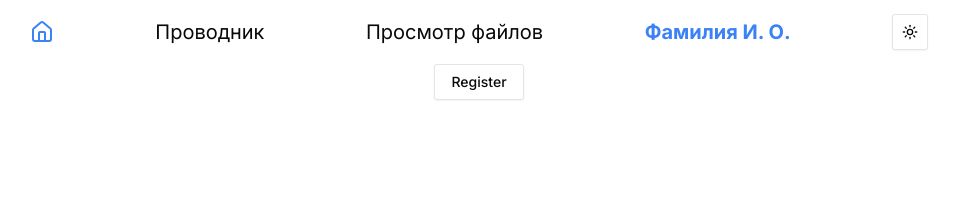
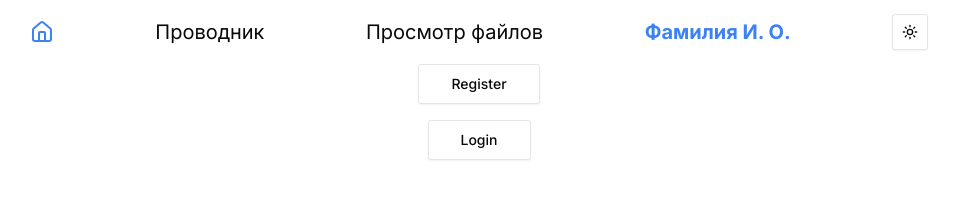
Before and after one commit to citec-spbu/MedicalDataService, a Next.js app in the folder frontend/: page / in a window 1280 px wide. Shown: the top 210 px of the page, without its empty margins (161-1120 px from the left). Built offline with nearby package versions, Linux system fonts and the light colour scheme.

Commit message:
fix: merge conflict resolved

```diff
--- a/frontend/app/(nav-layout)/page.tsx
+++ b/frontend/app/(nav-layout)/page.tsx
@@ -3,9 +3,12 @@ import { Button } from "@/components/ui/button";
 
 export default function Home() {
   return (
-    <div className="flex justify-center items-center min-h-full">
-      <Button variant="outline">
+    <div className=" flex flex-col justify-center items-center space-y-4 h-full">
+      <Button variant="outline" size = "lg">
         <Link href="/auth/register">Register</Link>
+      </Button>
+      <Button variant="outline" size = "lg">
+        <Link href="/auth/login">Login</Link>
       </Button>
     </div>
   );
```
Also changed, not shown: 1 other file (tests, documents, lock files or other folders).
